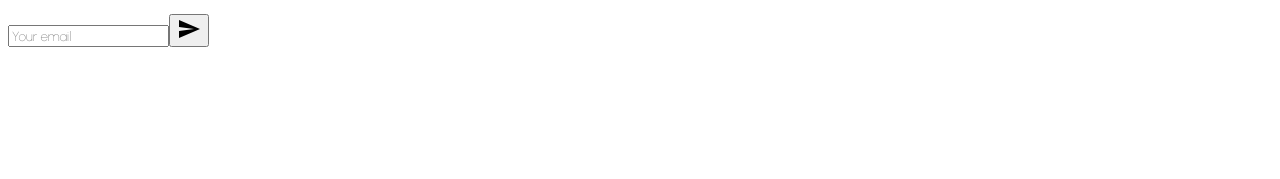
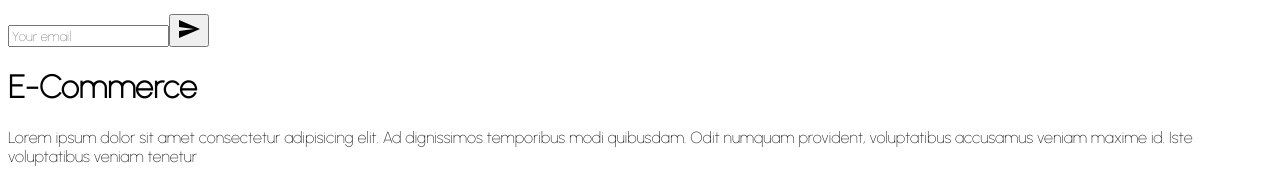
Before and after one commit to DanielMcIntyre2022/MERN-E-Comm-Web-App, a React (Create React App) app in the folder frontend/: page / in a window 1280 px wide. Shown: the part 2616-2795 px from the top of the page. Before the commit the page ends 2671 px from the top, so only its background shows below. Built offline with nearby package versions, Linux system fonts and the light colour scheme.

Commit message:
creation and initial setup of footer container

```diff
--- /dev/null
+++ b/frontend/src/components/Footer.jsx
@@ -0,0 +1,23 @@
+
+function Footer() {
+  return (
+        <div className="footer-container flex">
+        <div className="left-container flex-1">
+            <div className="logo-container">
+                <h1>E-Commerce</h1>
+                <p>Lorem ipsum dolor sit amet consectetur adipisicing
+                    elit. Ad dignissimos temporibus modi quibusdam.
+                    Odit numquam provident, voluptatibus accusamus
+                    veniam maxime id. Iste voluptatibus veniam tenetur </p>
+            </div>
+            <div className="socials-container">
+
+            </div>
+        </div>
+        <div className="center-container flex-1"></div>
+        <div className="right-container flex-1"></div>
+    </div>
+  )
+}
+
+export default Footer;
--- a/frontend/src/pages/Home.jsx
+++ b/frontend/src/pages/Home.jsx
@@ -4,6 +4,7 @@ import Navbar from "../components/Navbar";
 import Slider from "../components/Slider";
 import Products from "../components/Products";
 import NewsLetter from "../components/NewsLetter";
+import Footer from "../components/Footer";
 
 function Home() {
   return (
@@ -14,6 +15,7 @@ function Home() {
         <Catergories/>
         <Products/>
         <NewsLetter/>
+        <Footer/>
     </div>
   )
 }
```
